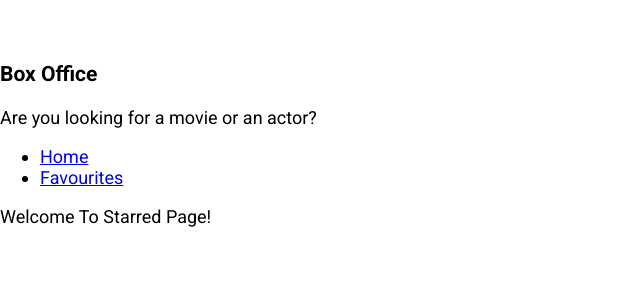
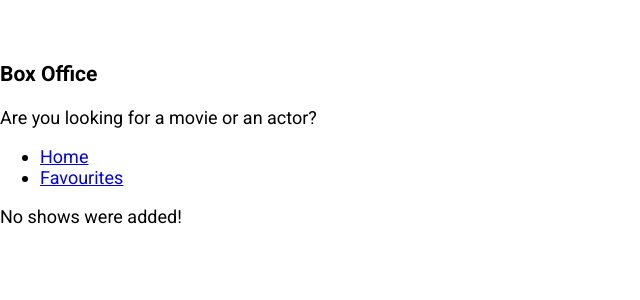
Before and after one commit to Dhrumi-Vakhariya/box-office-app, a React (Create React App) app: page /starred in a window 1280 px wide. Shown: the top 300 px of the page, without its empty margins (0-640 px from the left). Built offline with nearby package versions, Linux system fonts and the light colour scheme.

Commit message:
Finished starred page listing

```diff
--- a/src/pages/Starred.js
+++ b/src/pages/Starred.js
@@ -1,8 +1,43 @@
-import React from "react";
+import React, { useState, useEffect } from "react";
 import MainLayout from "../components/MainLayout";
+import { useShows } from "../misc/custom-hooks";
+import { apiGet } from "../misc/config";
+import ShowGrid from "../components/show/ShowGrid";
 
 const Starred = () => {
-  return <MainLayout>Welcome To Starred Page!</MainLayout>;
+  const [starred] = useShows();
+
+  const [shows, setShows] = useState(null);
+  const [isLoading, setIsLoading] = useState(true);
+  const [error, setError] = useState(null);
+
+  useEffect(() => {
+    if (starred && starred.length > 0) {
+      const promises = starred.map(showId => apiGet(`/shows/${showId}`));
+
+      Promise.all(promises)
+        .then(apiData => apiData.map(show => ({ show })))
+        .then(results => {
+          setShows(results);
+          setIsLoading(false);
+        })
+        .catch(err => {
+          setError(err.message);
+          setIsLoading(false);
+        });
+    } else {
+      setIsLoading(false);
+    }
+  }, [starred]);
+
+  return (
+    <MainLayout>
+      {isLoading && <div>Shows are still loading...</div>}
+      {error && <div>Error occured: {error}</div>}
+      {!isLoading && !shows && <div>No shows were added!</div>}
+      {!isLoading && !error && shows && <ShowGrid data={shows} />}
+    </MainLayout>
+  );
 };
 
 export default Starred;
```
